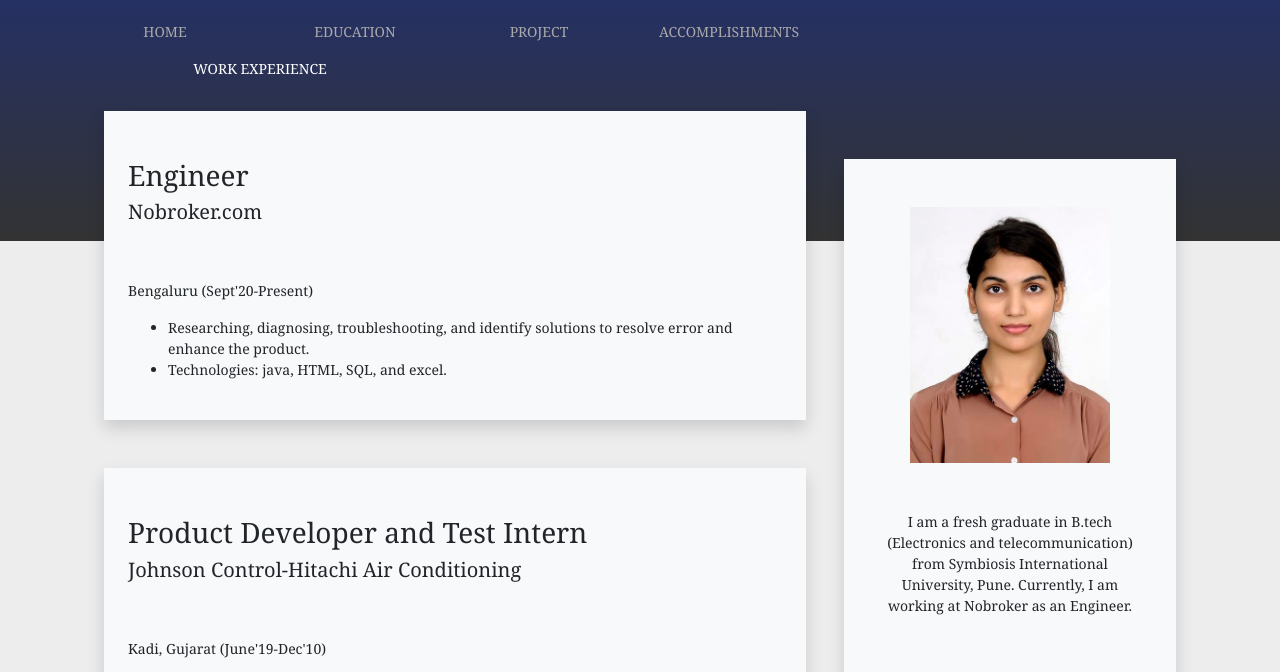
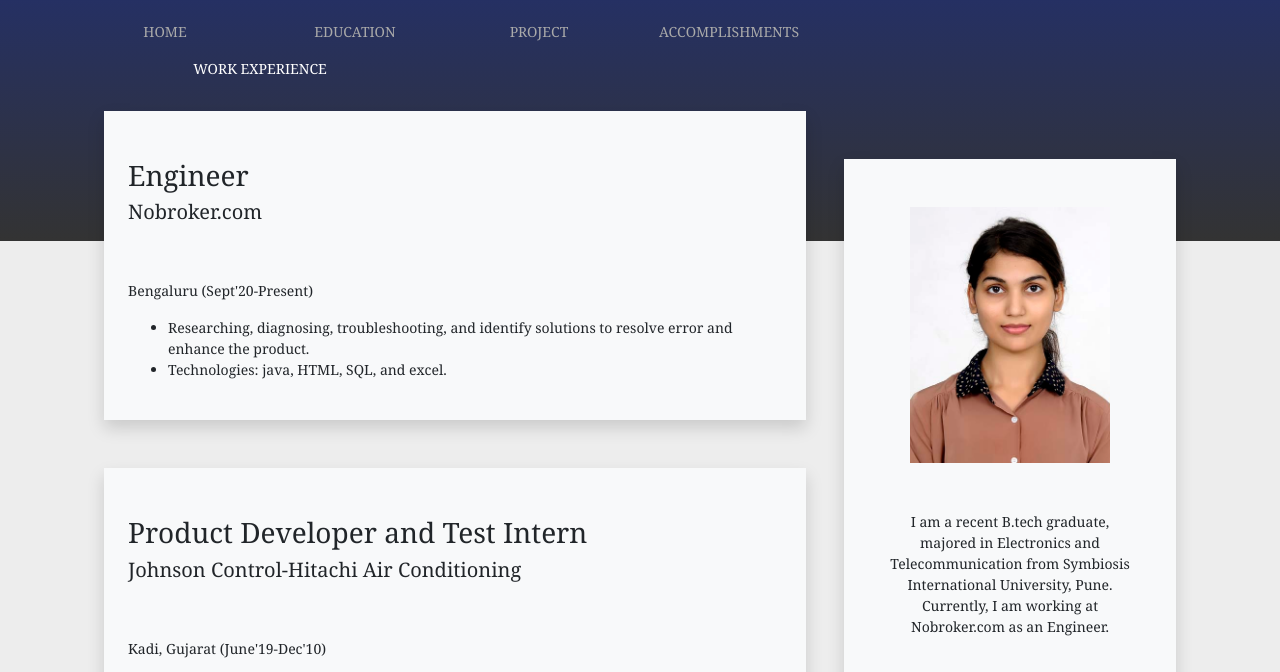
Before and after one commit to urvashipandey27/urvashipandey27.github.io, a plain HTML site: page workexp.html in a window 1280 px wide. Shown: the part 109-781 px from the top of the page. Drawn offline with nearby package versions, Linux system fonts and the light colour scheme.

Commit message:
Update workexp.html

```diff
--- a/workexp.html
+++ b/workexp.html
@@ -146,7 +146,7 @@ enhance the product.</li>
 				<div class="col text-center">
 					<img class="pb-5" src="photo.jpg" width="100%" style="max-width: 200px">
 					<p>
-						I am a fresh graduate in B.tech (Electronics and telecommunication) from Symbiosis International University, Pune. Currently, I am working at Nobroker as an Engineer.<br>
+						I am a recent B.tech graduate, majored in Electronics and Telecommunication from Symbiosis International University, Pune. Currently, I am working at Nobroker.com as an Engineer.<br><br>
 					</p>
 				</div>
 			</div>
```
